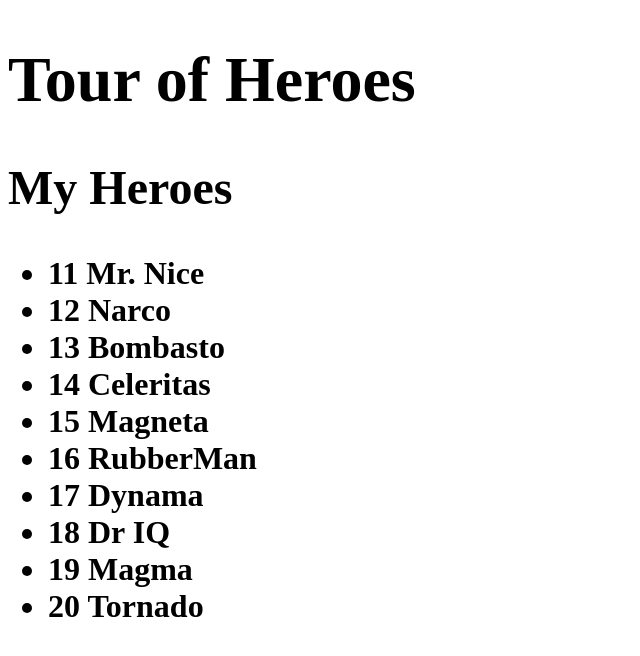
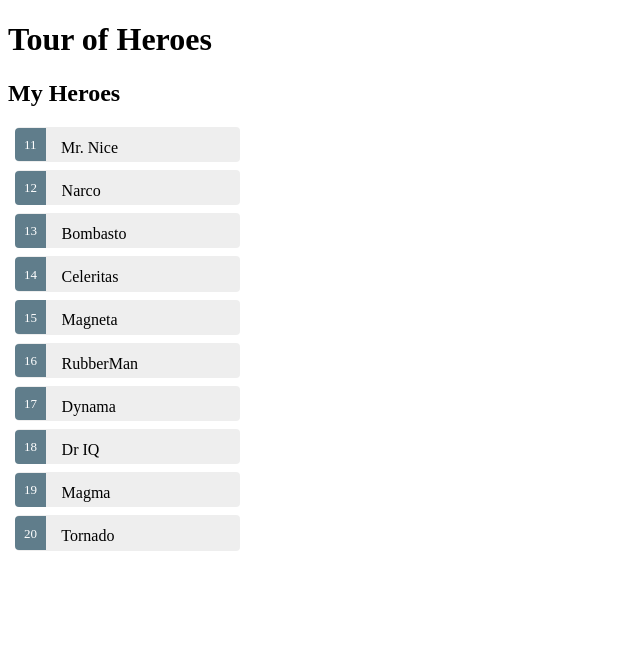
Before and after one commit to bgolyoo/angular-tour-of-heroes, an Angular app: page / in a window 1280 px wide. Shown: the top 656 px of the page, without its empty margins (0-640 px from the left). Built offline with nearby package versions, Linux system fonts and the light colour scheme.

Commit message:
Styling our heroes

```diff
--- a/src/app/app.component.css
+++ b/src/app/app.component.css
@@ -0,0 +1,47 @@
+.selected {
+  background-color: #CFD8DC !important;
+  color: white;
+}
+.heroes {
+  margin: 0 0 2em 0;
+  list-style-type: none;
+  padding: 0;
+  width: 15em;
+}
+.heroes li {
+  cursor: pointer;
+  position: relative;
+  left: 0;
+  background-color: #EEE;
+  margin: .5em;
+  padding: .3em 0;
+  height: 1.6em;
+  border-radius: 4px;
+}
+.heroes li.selected:hover {
+  background-color: #BBD8DC !important;
+  color: white;
+}
+.heroes li:hover {
+  color: #607D8B;
+  background-color: #DDD;
+  left: .1em;
+}
+.heroes .text {
+  position: relative;
+  top: -3px;
+}
+.heroes .badge {
+  display: inline-block;
+  font-size: small;
+  color: white;
+  padding: 0.8em 0.7em 0 0.7em;
+  background-color: #607D8B;
+  line-height: 1em;
+  position: relative;
+  left: -1px;
+  top: -4px;
+  height: 1.8em;
+  margin-right: .8em;
+  border-radius: 4px 0 0 4px;
+}
--- a/src/app/app.component.html
+++ b/src/app/app.component.html
@@ -1,4 +1,3 @@
-<h1>
 <h1>{{title}}</h1>
 <h2>My Heroes</h2>
 <ul class="heroes">
@@ -6,4 +5,3 @@
     <span class="badge">{{hero.id}}</span> {{hero.name}}
   </li>
 </ul>
-</h1>
```
Lines whose indentation alone changed are shown as unchanged.
